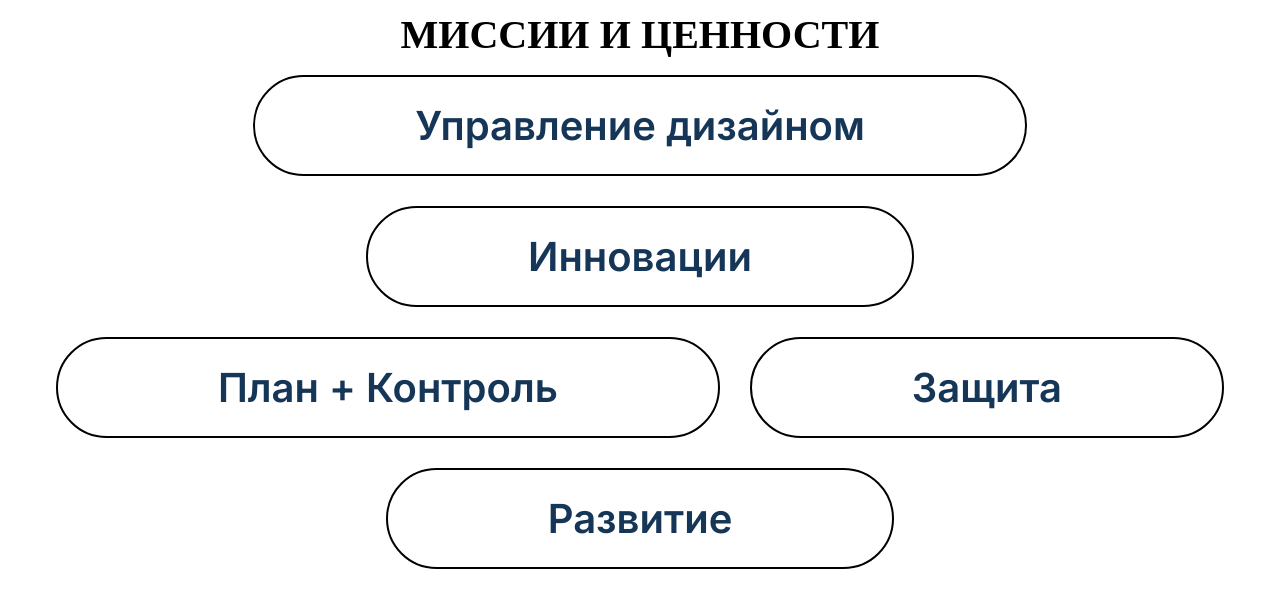
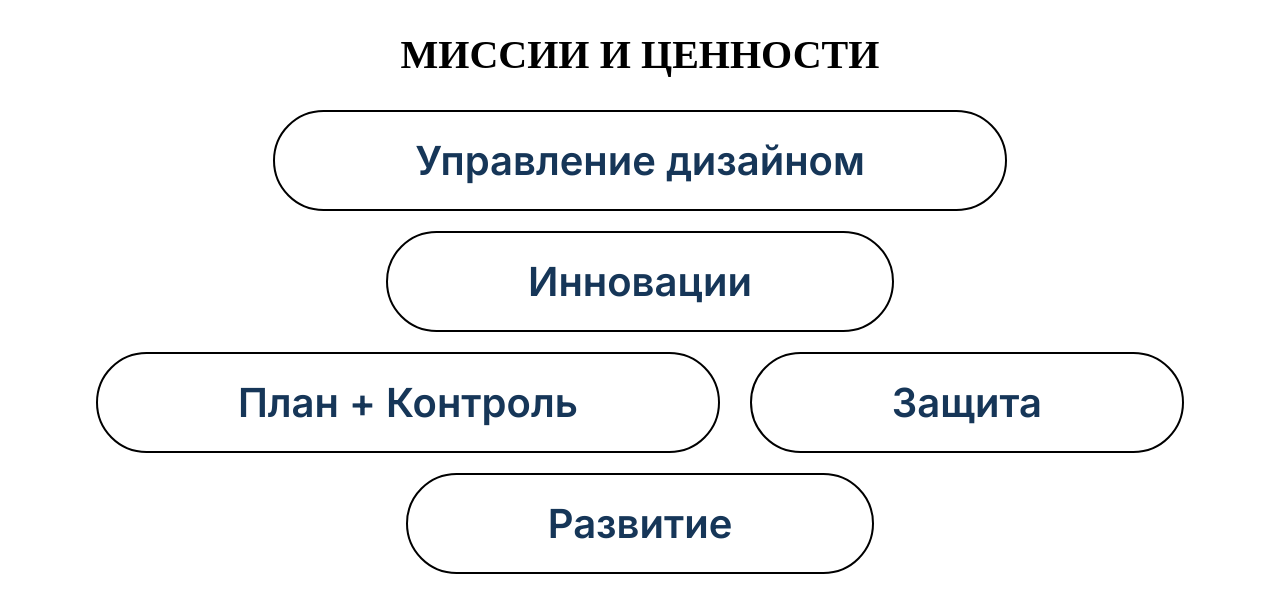
Before and after one commit to IDEALISPRO/IDEALIS, a React (Vite) app: page / in a window 1280 px wide. Shown: the top 612 px of the page. Built offline with nearby package versions, Linux system fonts and the light colour scheme.

Commit message:
fix code (shit-code)

```diff
--- a/package.json
+++ b/package.json
@@ -11,6 +11,9 @@
     "preview": "vite preview"
   },
   "dependencies": {
+    "@emotion/react": "^11.14.0",
+    "@emotion/styled": "^11.14.1",
+    "@mui/material": "^7.3.1",
     "react": "^19.1.1",
     "react-dom": "^19.1.1",
     "react-router-dom": "^7.8.0",
--- a/src/features/aboutIDEALISSections/missionsValues/TooltipButton.jsx
+++ b/src/features/aboutIDEALISSections/missionsValues/TooltipButton.jsx
@@ -1,25 +1,29 @@
 import React, { useState } from 'react';
 import './tooltipButton.scss';
+import { Grid } from '@mui/material'
+import { Link } from 'react-router-dom'
 
 
 export const TooltipButton = ({ text, tooltipText, discText }) => {
     const [isHovered, setIsHovered] = useState(false);
 
     return (
-        <div className="tooltip-container">
-            <button
+    <div
+        className="tooltip-container"
         onMouseEnter={() => setIsHovered(true)}
         onMouseLeave={() => setIsHovered(false)}
     >
+    <button className={`tooltip-button ${isHovered ? 'tooltip-hover' : ''}`}>
         {text}
+    </button>
+
     {isHovered && (
-                <div className="tooltip-info">
-                    <h5 className='main-text'>{tooltipText}</h5>
-                    <p className='disc-text'>{discText}</p>
-                    <a className='link-text'>Узнать больше</a>
-                </div>
+        <Grid className="tooltip-info">
+            <h6 className="main-text">{tooltipText}</h6>
+            <p className="disc-text">{discText}</p>
+            <Link className="link-text">Узнать больше</Link>
+        </Grid>
     )}
-            </button>
     </div>
     );
 };
--- a/src/features/aboutIDEALISSections/missionsValues/tooltipButton.scss
+++ b/src/features/aboutIDEALISSections/missionsValues/tooltipButton.scss
@@ -3,16 +3,15 @@
     display: inline-block;
     margin: 10px;
 
-    button {
-    position: relative;
-    padding: 24px 160px;
-    font-family: Inter;
+    .tooltip-button {
+    padding: 24px 140px;
+    font-family: 'Inter', sans-serif;
     font-weight: 600;
     font-size: 40px;
     border-radius: 60px;
     background-color: white;
     border: 2px solid black;
-    transition: .3s all;
+    transition: 0.3s all;
     color: #163658;
     cursor: pointer;
 
@@ -20,29 +19,41 @@
     background-color: #163659;
     color: white;
     }
+    &.tooltip-hover {
+      background-color: #163659;
+      color: white;
+    }
 }
 
     .tooltip-info {
-    width: 55%;
+    width: 50%;
+    text-align: start;
     position: absolute;
-    transform: translateX(90%) translateY(-60%);
-    margin-top: 0px;
-    padding: 10px 60px;
+    transform: translateX(150%) translateY(-80%);
+    padding: 10px 40px;
     background-color: white;
     color: #163659;
     border-radius: 20px;
-    z-index: 1000;
-    border: #163658 solid 1px;
-    transition: .3s all;
+    z-index: 100;
+    border: 1px solid #163658;
+    transition: 0.3s all;
 
-    .main-text{
+    .main-text {
     font-size: 15px;
+    cursor: default;
     }
-    .disc-text{
-        font-size: 10px;
+
+    .disc-text {
+    font-size: 13px;
+    margin: 10px 0;
+    cursor: default;
     }
-    .link-text{
+
+    .link-text {
     font-size: 15px;
+    text-decoration: underline;
+    cursor: pointer;
     }
     }
+
 }
--- a/src/widgets/aboutIDEALISSections/missionsValues/MissionsValues.jsx
+++ b/src/widgets/aboutIDEALISSections/missionsValues/MissionsValues.jsx
@@ -1,44 +1,51 @@
+// MissionsValues.jsx
+import React from 'react';
+import { Grid } from '@mui/material';
+import { TooltipButton } from '../../../features';
 import './missionsValues.scss';
-import { TooltipButton } from '../../../features';
 
 export const MissionsValues = () => {
     return (
-        <section className='mv-container'>
-            <h2 className='mv-text'>МИССИИ И ЦЕННОСТИ</h2>
-            <div className='mv-lines'>
-                <div className="line">
+    <section className="mv-container">
+        <h4 className="mv-text">
+        МИССИИ И ЦЕННОСТИ
+        </h4>
+
+        <div className="mv-lines">
         <TooltipButton
             text="Управление дизайном"
             tooltipText="ОТРАСЛЬ, СОЗРЕВШАЯ ДЛЯ ПЕРЕРЫВА"
-                        discText="Строительство - одна из наименее цифровизированых отраслей в мире. Наша цель: сократить разрыв между технологическим уровнем отрасли и её потенциалом."
+            discText="Строительство — одна из наименее цифровизированных отраслей в мире. Наша цель — сократить разрыв между технологическим уровнем отрасли и её потенциалом."
         />
-                </div>
-                <div className="line">
+
         <TooltipButton
             text="Инновации"
             tooltipText="ОТРАСЛЬ, СОЗРЕВШАЯ ДЛЯ ПЕРЕРЫВА"
-                        discText="Строительство - одна из наименее цифровизированых отраслей в мире. Наша цель: сократить разрыв между технологическим уровнем отрасли и её потенциалом."
+            discText="Строительство — одна из наименее цифровизированных отраслей в мире. Наша цель — сократить разрыв между технологическим уровнем отрасли и её потенциалом."
         />
-                </div>
-                <div className="third-line line">
+
+        <Grid container className='third-line'>
+            <Grid item >
                 <TooltipButton
                     text="План + Контроль"
                     tooltipText="ОТРАСЛЬ, СОЗРЕВШАЯ ДЛЯ ПЕРЕРЫВА"
-                        discText="Строительство - одна из наименее цифровизированых отраслей в мире. Наша цель: сократить разрыв между технологическим уровнем отрасли и её потенциалом."
+                    discText="Строительство — одна из наименее цифровизированных отраслей в мире. Наша цель — сократить разрыв между технологическим уровнем отрасли и её потенциалом."
                 />
+            </Grid>
+            <Grid item>
                 <TooltipButton
                     text="Защита"
                     tooltipText="ОТРАСЛЬ, СОЗРЕВШАЯ ДЛЯ ПЕРЕРЫВА"
-                        discText="Строительство - одна из наименее цифровизированых отраслей в мире. Наша цель: сократить разрыв между технологическим уровнем отрасли и её потенциалом."
+                    discText="Строительство — одна из наименее цифровизированных отраслей в мире. Наша цель — сократить разрыв между технологическим уровнем отрасли и её потенциалом."
                 />
-                </div>
-                <div className="line">
+            </Grid>
+        </Grid>
+
         <TooltipButton
             text="Развитие"
             tooltipText="ОТРАСЛЬ, СОЗРЕВШАЯ ДЛЯ ПЕРЕРЫВА"
-                        discText="Строительство - одна из наименее цифровизированых отраслей в мире. Наша цель: сократить разрыв между технологическим уровнем отрасли и её потенциалом."
+            discText="Строительство — одна из наименее цифровизированных отраслей в мире. Наша цель — сократить разрыв между технологическим уровнем отрасли и её потенциалом."
         />
-                </div>
       </div>
     </section>
   );
--- a/src/widgets/aboutIDEALISSections/missionsValues/missionsValues.scss
+++ b/src/widgets/aboutIDEALISSections/missionsValues/missionsValues.scss
@@ -1,4 +1,4 @@
-@import url('https://fonts.googleapis.com/css2?family=Barlow:ital,wght@0,100;0,200;0,300;0,400;0,500;0,600;0,700;0,800;0,900;1,100;1,200;1,300;1,400;1,500;1,600;1,700;1,800;1,900&family=Fraunces:ital,opsz,wght@0,9..144,100..900;1,9..144,100..900&family=Oswald:wght@200..700&family=Roboto:ital,wght@0,100..900;1,100..900&display=swap');
+
 
 .mv-container{
     display: flex;
@@ -9,21 +9,17 @@
     .mv-text{
         font-family: Oswald;
         font-size: 40px;
+        margin: 20px 0;
     }
-
     .mv-lines{
         display: flex;
         align-items: center;
         flex-direction: column;
-
         .line{
             margin: 5px;
         }
-
-
         .third-line{
             display: flex;
             gap: 10px;
         }
-    }
-}
+    }}
```
Also changed, not shown: 1 other file (tests, documents, lock files or other folders). Lines whose indentation alone changed are shown as unchanged.
